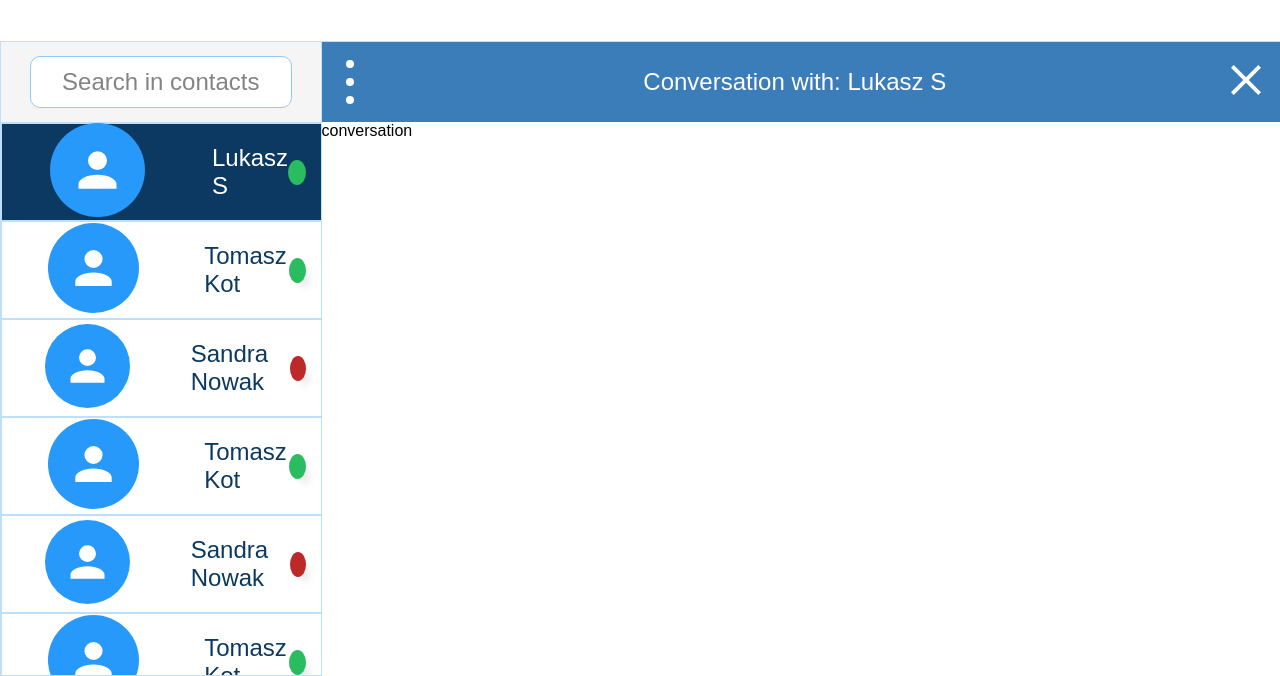
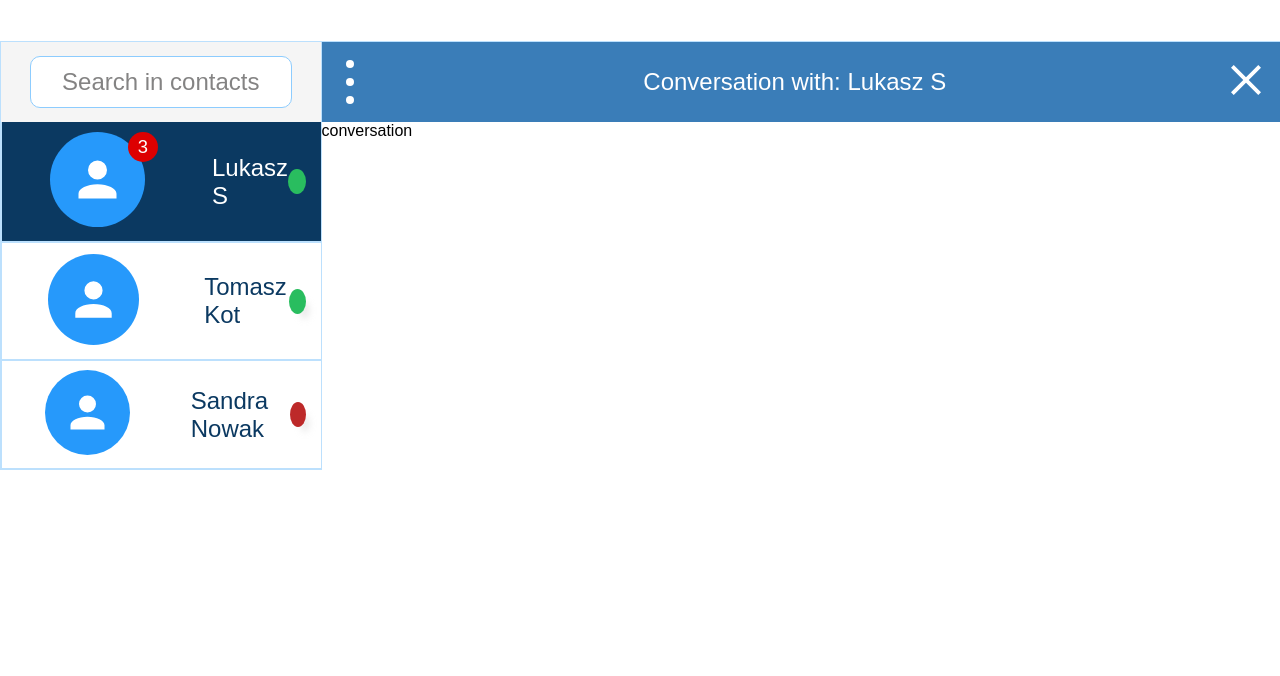
Before and after one commit to lStrachanowski/pychat, a Flask app: page /chat in a window 1280 px wide. Shown: the part 133-809 px from the top of the page. After the commit the page ends 603 px from the top, so only its background shows below. Run offline with Flask 2, Linux system fonts and the light colour scheme.

Commit message:
message counter added to contact list

```diff
--- a/static/css/main.css
+++ b/static/css/main.css
@@ -456,7 +456,24 @@ input{
     border: 1px solid #BCE0FD;
     min-height: 12vh;
  }
-
+.message-counter{
+    display: flex;
+    width: 30px;
+    height: 30px;
+    background-color: #DD0001;
+    border-radius: 50%;
+    justify-content:center;
+    align-items: center;
+    position: absolute;
+    z-index: 10;
+    margin-left: 60%;
+    margin-top: 5%;
+}
+.message-counter-number{
+    color: white;
+    font-size: 1.15em;
+    /* font-weight: 600; */
+}
  .contact-list-item:hover{
     -webkit-box-shadow: 7px 9px 7px -4px rgba(222,222,222,0.7);
     -moz-box-shadow: 7px 9px 7px -4px rgba(222,222,222,0.7);
@@ -473,6 +490,7 @@ input{
     width: 100%;
     transition: 0.15s;
     border: 1px solid #BCE0FD;
+    border-top: none;
     background-color: #0B3961;
     cursor: pointer;
     min-height: 12vh;
@@ -484,6 +502,7 @@ input{
 
  .contact-list-image-position{
     justify-content: flex-start;
+    position: relative;
  }
  .contact-list-noitem{
     display: flex;
@@ -544,6 +563,9 @@ input{
 
 /* mobile phone mode */
 @media only screen and (max-width: 599px){
+    .contact-list-panel{
+        border-top: none;
+     }
     .search-input-mobile-style{
         width: 80%;
         height: 60%;
@@ -639,11 +661,22 @@ input{
         border-radius: 5px;
     }
 
+    .contact-list-panel {
+        width: 100%;
+    }
+
+    .conversation-display {
+        display: none;
+    }
+
 }
 
 /* tablet portrait mode */
 
 @media only screen and (min-width: 600px), (max-width: 599px) and (orientation:landscape){
+    .contact-list-panel{
+        border-top: none;
+     }
     .search-input-mobile-style{
         width: 80%;
         height: 60%;
@@ -763,9 +796,20 @@ input{
         padding: 13px 13px;
     }
 
+    .contact-list-panel {
+        width: 100%;
+    }
+
+    .conversation-display {
+        display: none;
+    }
+
 }
 
 @media only screen and (min-height: 900px) and (orientation:portrait){
+    .contact-list-panel{
+        border-top: none;
+     }
     .index-text-red-mobile{
         color:#C1292F;
     }
@@ -792,11 +836,22 @@ input{
     .mobile-input-style{
         padding: 13px 13px;
     }
+
+    .contact-list-panel {
+        width: 100%;
+    }
+
+    .conversation-display {
+        display: none;
+    }
 }
 
 /* tablet landscape mode  */
 
 @media only screen and (min-width: 900px){
+    .contact-list-panel{
+        border-top: none;
+     }
     .mobile-search-box {
         height: 10vw;
     }
@@ -846,6 +901,14 @@ input{
         height: 45px;
         justify-content: flex-end;
     }
+    .contact-list-panel {
+        width: 100%;
+    }
+
+    .conversation-display {
+        display: none;
+    }
+
 
 }
 
@@ -940,4 +1003,13 @@ input{
     .dot-menu-position-slide-two{
         display: block;
     }
+
+    .contact-list-panel {
+        width: 25%;
+        border-top: 1px;
+    }
+
+    .conversation-display {
+        display: flex;
+    }
 }
--- a/templates/chat.html
+++ b/templates/chat.html
@@ -34,6 +34,11 @@
             </div>  -->
             <div class="contact-list-item-active">
                     <div class="contact-list-image-position">
+                        <div class="message-counter">
+                                <div class="message-counter-number">
+                                        3
+                                </div>
+                        </div>
                         <img src="/static/img/contact-icon.svg" alt="contact icon" class="contact-list-icon-style">
                     </div>
                     <div class="contact-list-name">Lukasz S</div>
@@ -53,34 +58,7 @@
                     <div class="contact-list-name">Sandra Nowak</div>
                     <div class="red-dot"></div>
             </div>
-            <div class="contact-list-item">
-                        <div class="contact-list-image-position">
-                            <img src="/static/img/contact-icon.svg" alt="contact icon" class="contact-list-icon-style">
-                        </div>
-                        <div class="contact-list-name">Tomasz Kot</div>
-                        <div class="green-dot"></div>
-                </div>
-                <div class="contact-list-item">
-                        <div class="contact-list-image-position">
-                            <img src="/static/img/contact-icon.svg" alt="contact icon" class="contact-list-icon-style">
-                        </div>
-                        <div class="contact-list-name">Sandra Nowak</div>
-                        <div class="red-dot"></div>
-                </div>
-                <div class="contact-list-item">
-                                <div class="contact-list-image-position">
-                                    <img src="/static/img/contact-icon.svg" alt="contact icon" class="contact-list-icon-style">
-                                </div>
-                                <div class="contact-list-name">Tomasz Kot</div>
-                                <div class="green-dot"></div>
-                        </div>
-                        <div class="contact-list-item">
-                                <div class="contact-list-image-position">
-                                    <img src="/static/img/contact-icon.svg" alt="contact icon" class="contact-list-icon-style">
-                                </div>
-                                <div class="contact-list-name">Sandra Nowak</div>
-                                <div class="red-dot"></div>
-                        </div>
+
 
 
 
```
